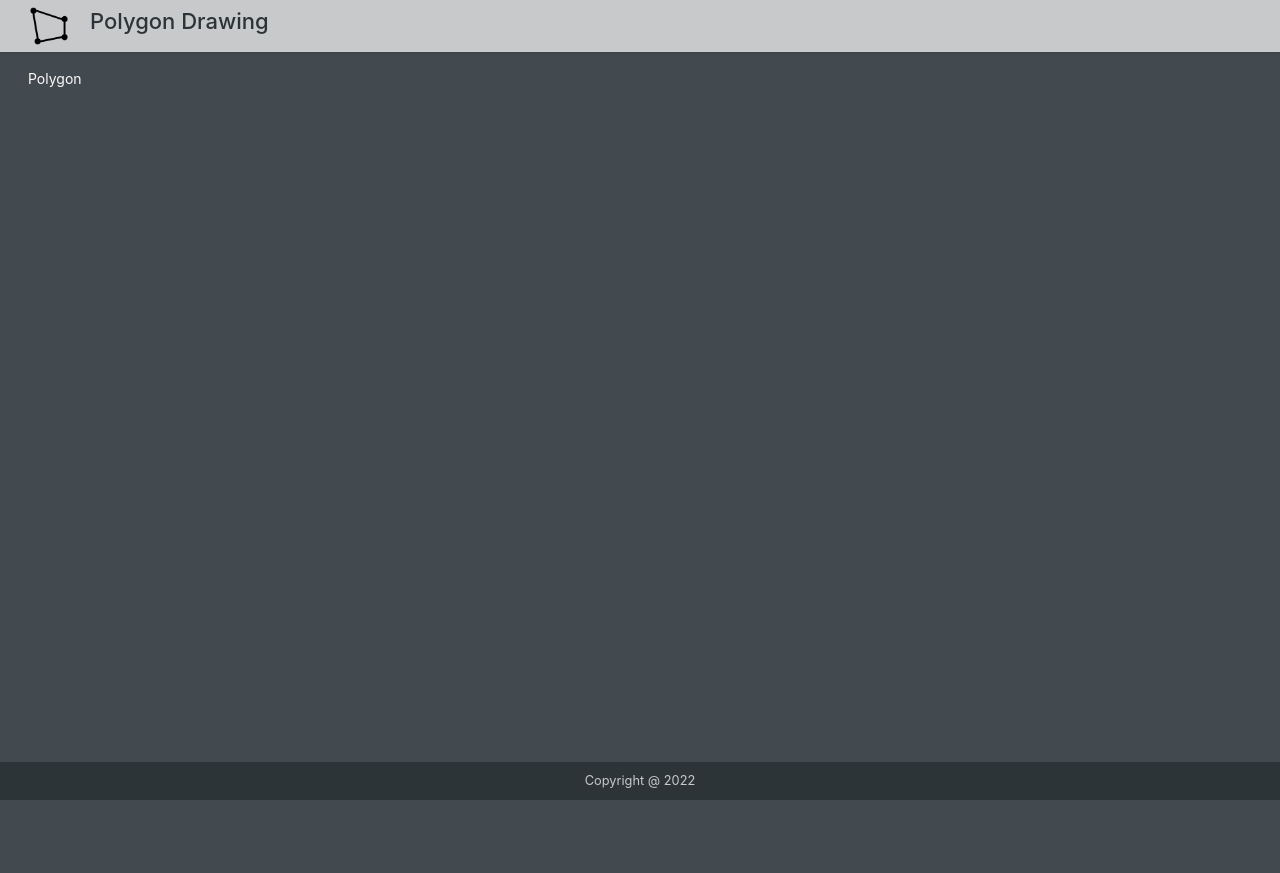
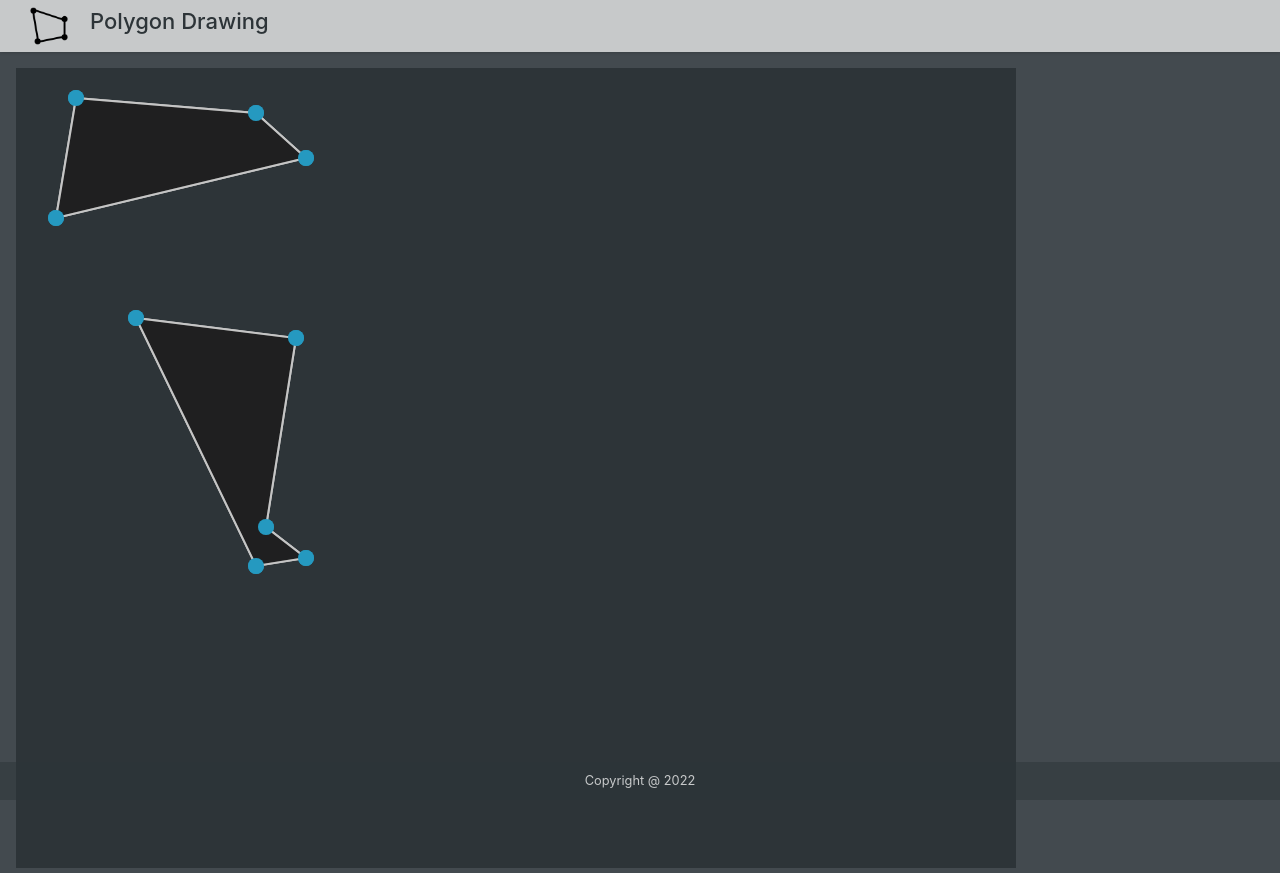
Before and after one commit to websavar/polygon, a React (Create React App) app: page / in a window 1280 px wide. Before the commit the page ends 800 px from the top, so only its background shows below. Built offline with nearby package versions, Linux system fonts and the light colour scheme.

Commit message:
Implement polygon drawing; Implement editable polygon

```diff
--- a/src/App.tsx
+++ b/src/App.tsx
@@ -1,7 +1,7 @@
 import React from 'react';
 import Navbar from 'components/Navbar/navbar';
 import Footer from 'components/Footer/footer';
-import Polygon from 'components/Polygon/polygon';
+import Canvas from 'components/Canvas/canvas';
 import 'assets/sass/styles.scss';
 
 const App: React.FC = () => {
@@ -12,7 +12,7 @@ const App: React.FC = () => {
       </header>
 
       <main>
-        <Polygon />
+        <Canvas />
       </main>
 
       <Footer />
--- a/src/assets/sass/styles.scss
+++ b/src/assets/sass/styles.scss
@@ -31,35 +31,6 @@ a {
   width: 100%;
 }
 
-// Scrollbar
-
-::-webkit-scrollbar {
-  width: 12px;
-}
-
-::-webkit-scrollbar-track {
-  background: $color-gray-light;
-  border: 1px solid $color-gray;
-
-  &:hover {
-    border: 1px solid $color-primary;
-  }
-}
-
-::-webkit-scrollbar-thumb {
-  background-color: $color-gray-dark;
-  -webkit-background-clip: padding-box;
-  background-clip: padding-box;
-  border: 3px solid rgba(0, 0, 0, 0);
-  -webkit-border-radius: 0;
-  border-radius: 0;
-
-  &:hover {
-    background-color: $color-primary;
-  }
-}
-
-
 main {
   height: calc(100vh - $navbar-height - 40px);
   margin-top: $navbar-height;
--- /dev/null
+++ b/src/components/Canvas/canvas.scss
@@ -0,0 +1,5 @@
+@import 'assets/sass/settings.scss';
+
+canvas {
+  background-color: $color-dark;
+}
--- /dev/null
+++ b/src/components/Canvas/canvas.tsx
@@ -0,0 +1,128 @@
+import React, { useState, useEffect, useRef } from 'react';
+import './canvas.scss';
+import { drawPolygon, isClickInsideNode } from 'helper/utils';
+import { NodeRadius, LineWidth } from 'constants/index';
+
+const initialPolygons = [
+  [
+    [60, 30],
+    [240, 45],
+    [290, 90],
+    [40, 150]
+  ],
+  [
+    [120, 250],
+    [280, 270],
+    [250, 459],
+    [290, 490],
+    [240, 498]
+  ]
+];
+
+type Polygons = number[][][];
+
+let canvas: HTMLCanvasElement
+let ctx: CanvasRenderingContext2D;
+let offsetX: number;
+let offsetY: number;
+let nodeIndex: number | null = null;
+let polyIndex: number | null = null;
+let isDrawing: boolean = false;
+
+const Canvas: React.FC = () => {
+
+  const canvasRef = useRef(null);
+  const [polygons, setPolygons] = useState<Polygons>(initialPolygons);
+
+  useEffect(() => {
+    if (canvasRef.current) {
+      canvas = canvasRef.current;
+      offsetX = canvas.offsetLeft;
+      offsetY = canvas.offsetTop;
+
+      ctx = canvas.getContext('2d')!;
+      ctx.lineWidth = LineWidth;
+      drawPolygon(polygons, ctx, isDrawing);
+    }
+  }, [canvasRef]);
+
+  const getIndexes = (mouseX: number, mouseY: number): void => {
+    let nodeX, nodeY: number;
+    for (let polygon of polygons) {
+      for (let index in polygon) {
+        nodeX = polygon[index][0];
+        nodeY = polygon[index][1];
+        if (isClickInsideNode(nodeX, nodeY, mouseX, mouseY)) {
+          nodeIndex = Number(index);
+          polyIndex = polygons.indexOf(polygon);
+          break;
+        }
+      }
+      if (nodeIndex) break;
+    }
+  };
+
+  const isDrawingOver = (startNode: number[], mouseX: number, mouseY: number): boolean => {
+    return startNode &&
+      Math.abs(startNode[0] - mouseX) < NodeRadius &&
+      Math.abs(startNode[1] - mouseY) < NodeRadius &&
+      polygons[polygons.length - 1].length > 2;
+  };
+
+  const canvasMouseDown = (event: React.MouseEvent<HTMLCanvasElement, MouseEvent>): void => {
+    const mouseX: number = event.clientX - offsetX;
+    const mouseY: number = event.clientY - offsetY;
+    const startNode: number[] = polygons[polygons.length - 1][0];
+
+    if (!isDrawing)
+      getIndexes(mouseX, mouseY)
+
+    if (nodeIndex === null) {
+      if (!isDrawing) {
+        polygons.push([]);
+        isDrawing = true;
+      }
+
+      if (isDrawingOver(startNode, mouseX, mouseY))
+        isDrawing = false;
+
+      if (isDrawing)
+        polygons[polygons.length - 1].push([mouseX, mouseY]);
+
+      drawPolygon(polygons, ctx, isDrawing);
+    }
+  };
+
+  const canvasMouseUp = (): void => {
+    if (!isDrawing)
+      nodeIndex = null;
+  };
+
+  const canvasMouseMove = (event: React.MouseEvent<HTMLCanvasElement, MouseEvent>): void => {
+    if (nodeIndex !== null && !isDrawing) {
+      ctx.clearRect(0, 0, 1000, 800);
+      const copyPolygons = [...polygons];
+
+      copyPolygons[polyIndex!][nodeIndex][0] = event.clientX - offsetX;
+      copyPolygons[polyIndex!][nodeIndex][1] = event.clientY - offsetY;
+      setPolygons(copyPolygons);
+
+      drawPolygon(polygons, ctx, isDrawing);
+    }
+  };
+
+  return (
+    <div className="container-fluid h-10 p-0">
+      <canvas
+        width="1000"
+        height="800"
+        ref={canvasRef}
+        onMouseDown={canvasMouseDown}
+        onMouseUp={canvasMouseUp}
+        onMouseMove={canvasMouseMove}
+      ></canvas>
+    </div>
+  )
+}
+
+export default Canvas;
--- a/src/components/Footer/footer.scss
+++ b/src/components/Footer/footer.scss
@@ -1,7 +1,7 @@
 @import 'assets/sass/settings.scss';
 
 footer {
-  background: $color-dark;
+  background: rgba($color: $color-dark, $alpha: 0.5);
   bottom: 0;
   color: $color-gray;
   font-size: .8rem;
--- a/src/components/Polygon/polygon.tsx
+++ /dev/null
@@ -1,11 +0,0 @@
-import React from 'react'
-
-const Polygon: React.FC = () => {
-  return (
-    <div className="container-fluid">
-      Polygon
-    </div>
-  )
-}
-
-export default Polygon
--- a/src/constants/index.ts
+++ b/src/constants/index.ts
@@ -1,3 +1,8 @@
 export const LogoUrl: string = require('assets/images/logo.png');
 
-export const LIMIT: number = 12;
+export const NodeRadius = 8;
+export const LineWidth = 2;
+
+export const FillColor = 'rgba(30,30,30, 0.7)';
+export const LineColor = '#c5c5c5';
+export const NodeColor = '#2599c0';
--- /dev/null
+++ b/src/helper/utils.ts
@@ -0,0 +1,39 @@
+import { NodeRadius, NodeColor, LineColor, FillColor } from 'constants/index';
+
+type Polygons = number[][][];
+
+export const drawPolygon = (polygons: Polygons, ctx: CanvasRenderingContext2D, newDraw: boolean) => {
+
+  let nodeX, nodeY: number;
+  for (let polygon of polygons) {
+    ctx.beginPath();
+    for (let index in polygon) {
+      nodeX = polygon[index][0];
+      nodeY = polygon[index][1];
+      ctx.lineTo(nodeX, nodeY);
+    }
+    if (!newDraw) ctx.closePath();
+    ctx.fillStyle = FillColor;
+    ctx.strokeStyle = LineColor;
+    ctx.fill();
+    ctx.stroke();
+
+    for (let index in polygon) {
+      nodeX = polygon[index][0];
+      nodeY = polygon[index][1];
+      ctx.beginPath();
+      ctx.arc(nodeX, nodeY, NodeRadius, 0, Math.PI * 2);
+      ctx.fillStyle = NodeColor;
+      ctx.fill();
+      ctx.closePath();
+    }
+  }
+}
+
+export const isClickInsideNode = (nodeX: number, nodeY: number, mouseX: number, mouseY: number) => {
+  const dx = Math.abs(mouseX - nodeX);
+  const dy = Math.abs(mouseY - nodeY);
+  const distance = Math.sqrt(dx ** 2 + dy ** 2);
+
+  return distance < NodeRadius;
+}
```
